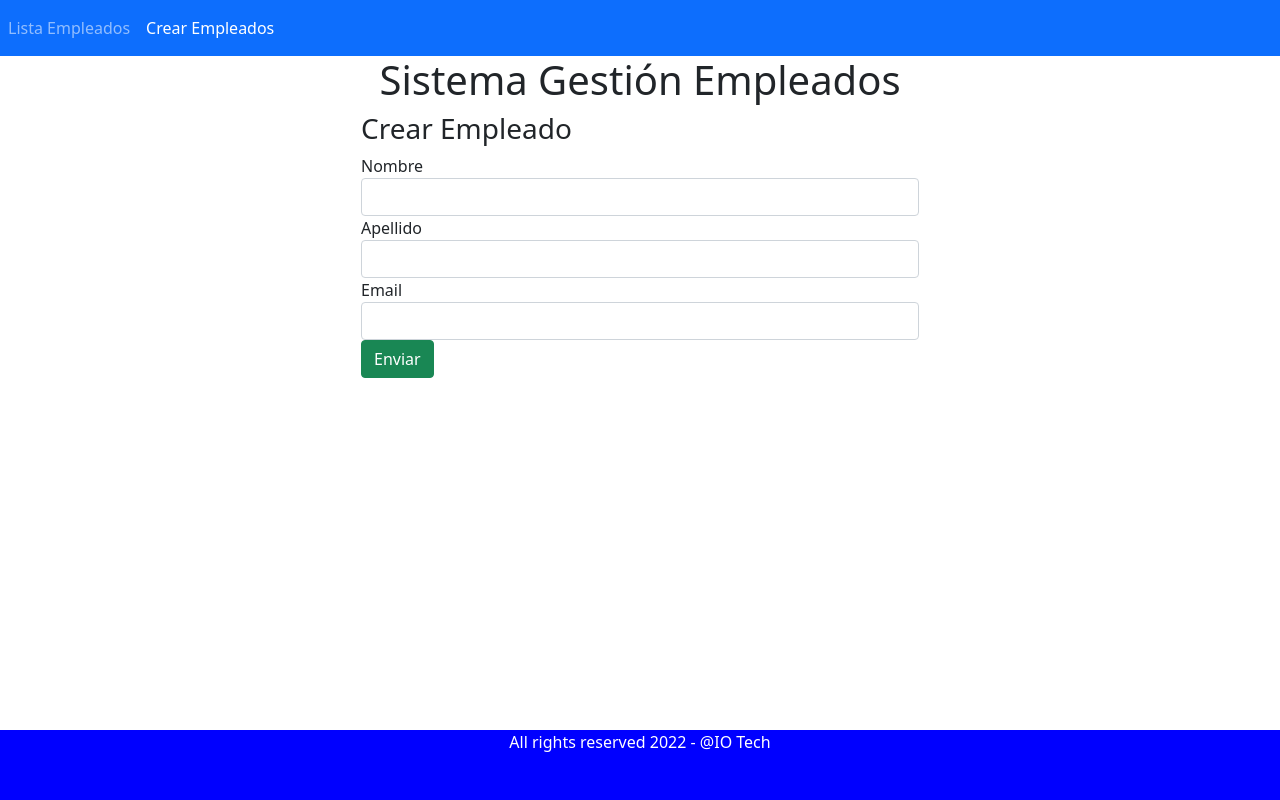
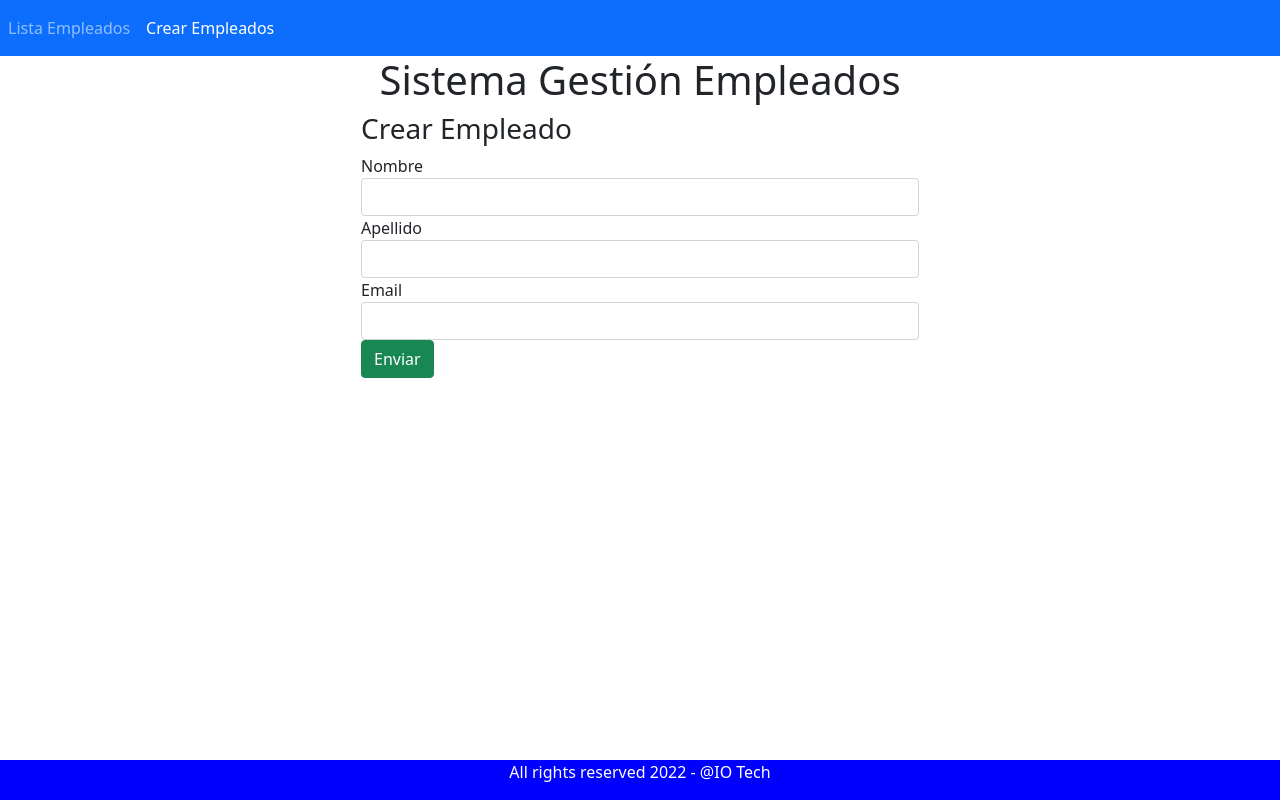
Before and after one commit to bettelgeuxe/employeemanagement, an Angular app in the folder employeemanagementfront/: page /crear-empleado in a window 1280 px wide. Built offline with nearby package versions, Linux system fonts and the light colour scheme.

Commit message:
front eliminar
eliminar y routing eliminar ok

```diff
--- a/employeemanagementfront/src/app/empleado-lista/empleado-lista.component.html
+++ b/employeemanagementfront/src/app/empleado-lista/empleado-lista.component.html
@@ -15,6 +15,7 @@
       <td>{{empleado.emailId}}</td>
       <td>
         <button class="btn btn-info" (click)="updateEmpleado(empleado.id)" >Actualizar</button>
+        <button class="btn btn-danger" (click)="deleteEmpleado(empleado.id)" style="margin-left: 20px" >Borrar</button>
       </td>
     </tr>
   </tbody>
--- a/employeemanagementfront/src/app/empleado-lista/empleado-lista.component.ts
+++ b/employeemanagementfront/src/app/empleado-lista/empleado-lista.component.ts
@@ -28,4 +28,11 @@ export class EmpleadoListaComponent implements OnInit {
     this.router.navigate(['actualizar-empleado', id]);
   }
 
+  deleteEmpleado(id: number){
+    this.empleadoservice.deleteEmpleado(id).subscribe(data =>{
+      console.log(data);
+      this.getEmpleados();
+    })
+  }
+
 }
--- a/employeemanagementfront/src/app/empleado.service.ts
+++ b/employeemanagementfront/src/app/empleado.service.ts
@@ -26,4 +26,8 @@ export class EmpleadoService {
   updateEmpleado(id: number, empleado: Empleado):Observable<Object>{
     return this.httpClient.put(`${this.baseURL}/${id}`, empleado);
   }
+
+  deleteEmpleado(id: number): Observable<Object>{
+    return this.httpClient.delete(`${this.baseURL}/${id}`);
+  }
 }
--- a/employeemanagementfront/src/styles.css
+++ b/employeemanagementfront/src/styles.css
@@ -5,7 +5,7 @@
   position: absolute;
   bottom: 0;
   width: 100%;
-  height: 70px;
+  height: 40px;
   background-color: blue;
   text-align: center;
   color: white;
```
